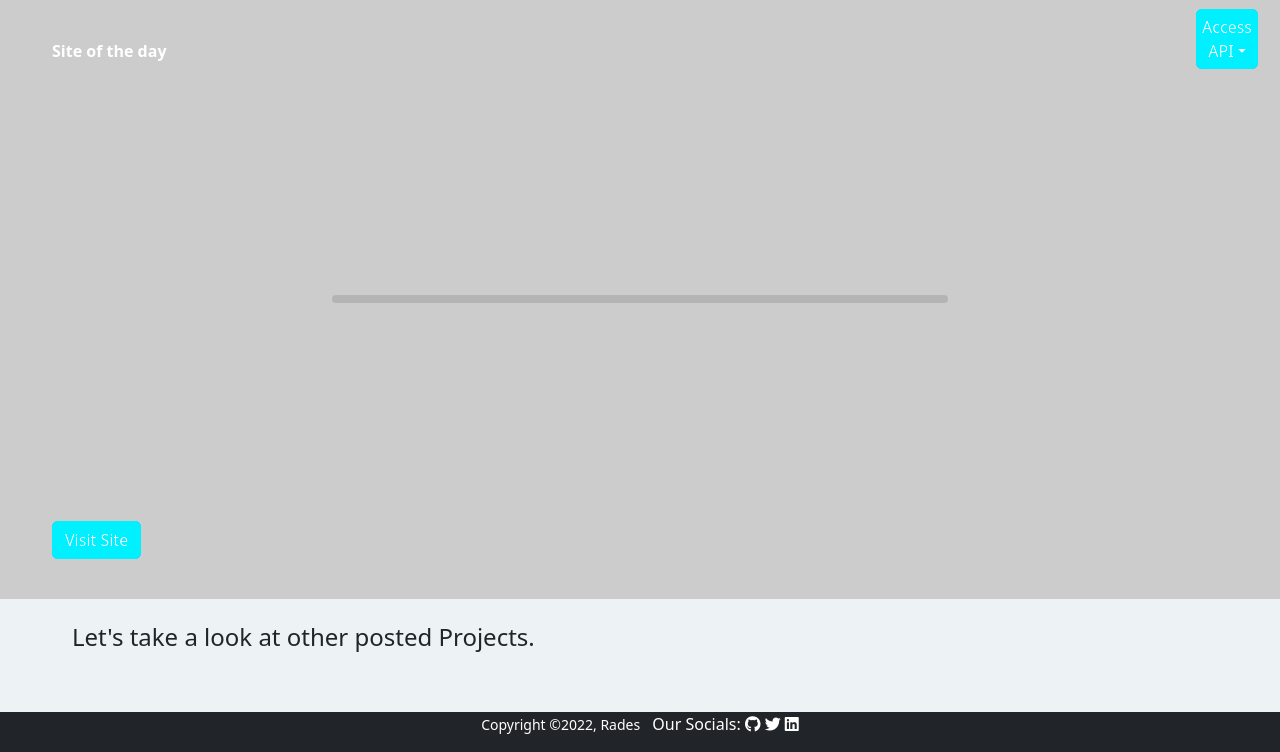
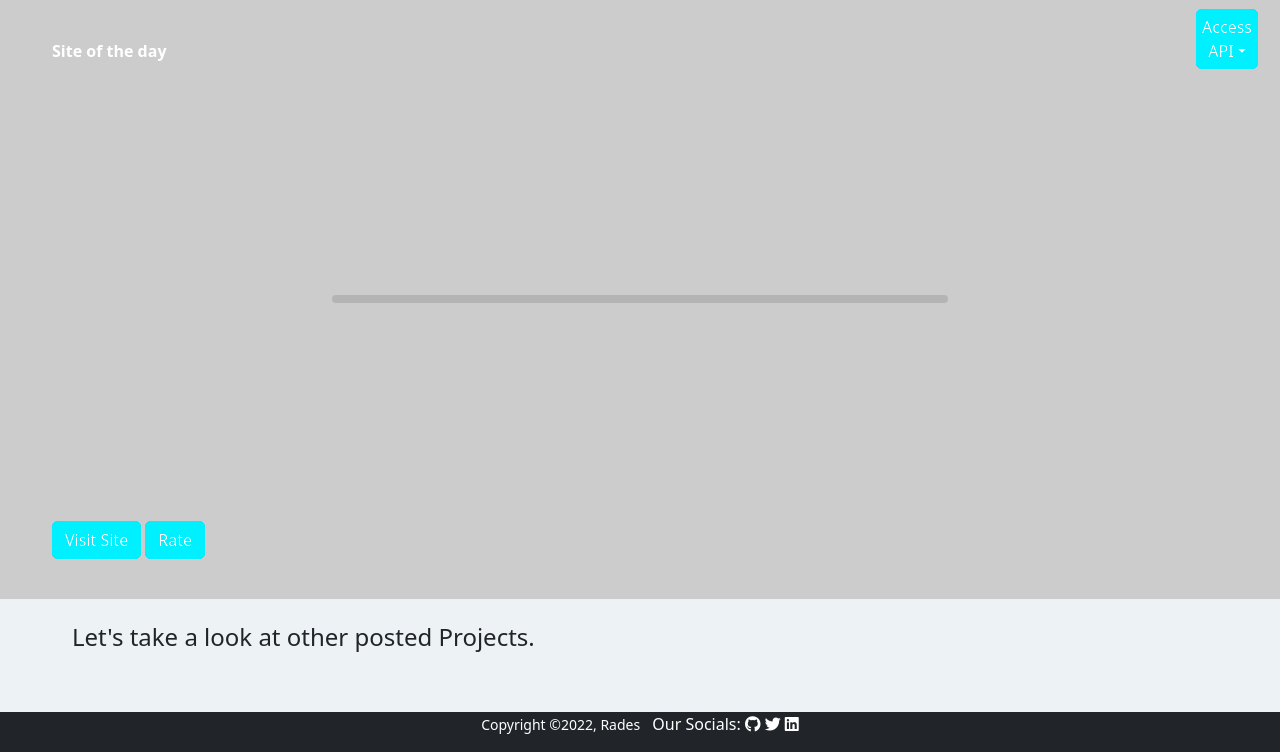
Before and after one commit to Vonmak/blazeXpo, a Django app: template expo/templates/index.html in a window 1280 px wide; the page is wider, and only the part inside the window is pictured. Shown: the part 81-833 px from the top of that part. Run offline with Django 4.2, Linux system fonts and the light colour scheme; the template is opened without the code that fills it: values that come from a table or form of the project are taken from there, others are empty; some libraries are stand-ins or nearby versions; some web fonts are replaced.

Commit message:
updated the index page with a rate button.

```diff
--- a/expo/templates/index.html
+++ b/expo/templates/index.html
@@ -17,6 +17,9 @@
       <div class="container bottom-align-text">
         <a href="{{project.project_url}}" class="btn btn-info btn-md text-white"
           >Visit Site</a
+        >
+        <a href="{% url 'project' project.project_name%}" class="btn btn-info btn-md text-white"
+          >Rate</a
         >
       </div>
     </div>
```
